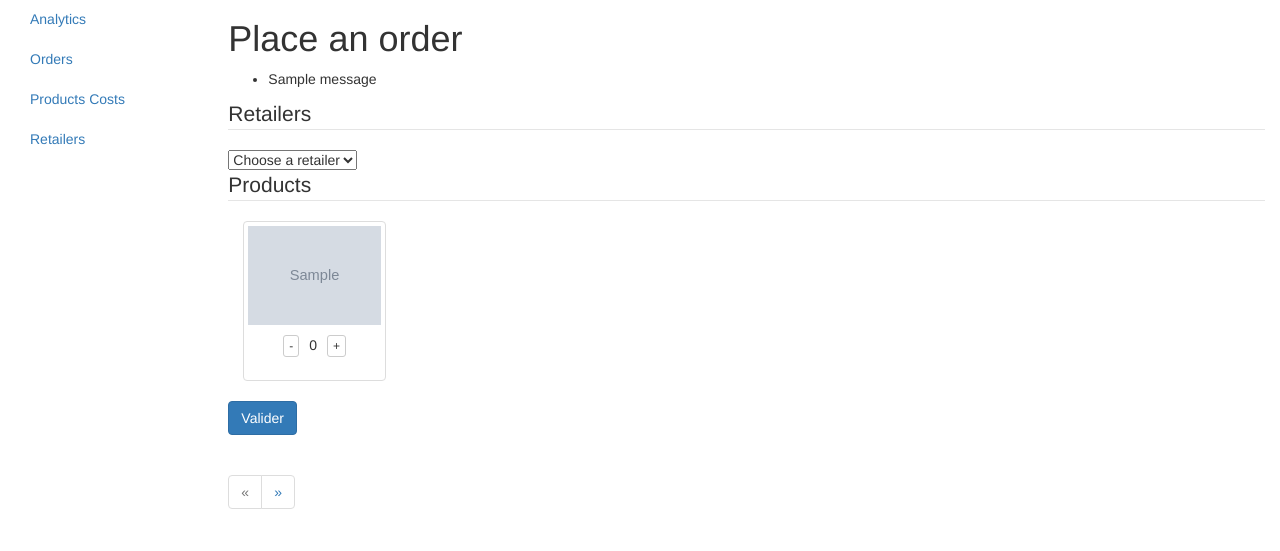
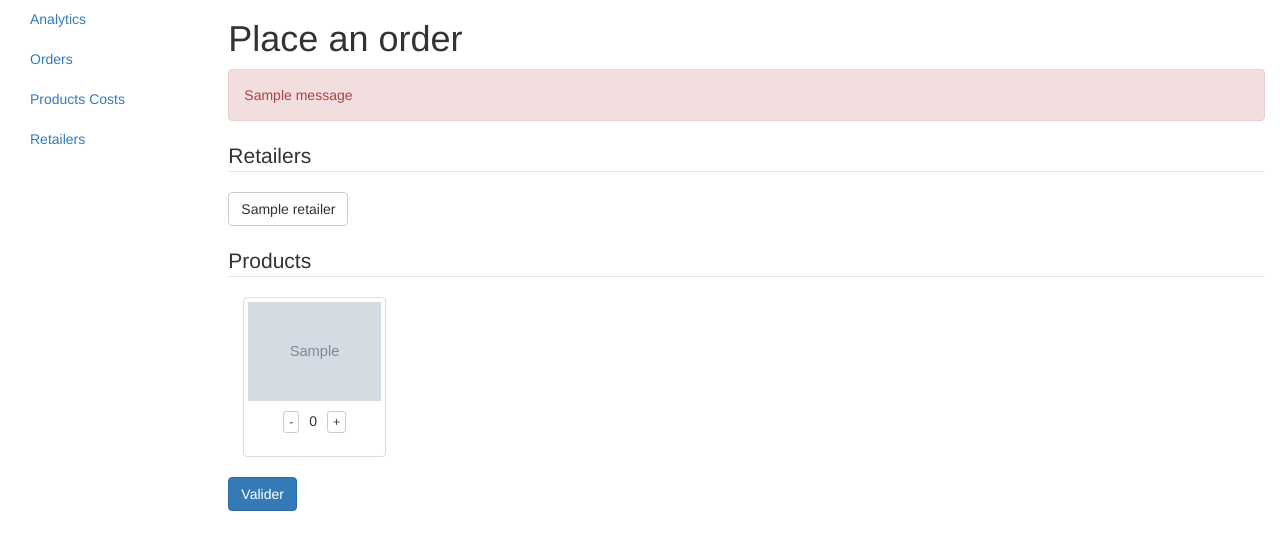
Before and after one commit to TammyAndBenjamin/tabapp, a Python web app: template templates/retailers/index.html in a window 1280 px wide. Shown: the part 51-602 px from the top of the page. Run offline with Jinja, Linux system fonts and the light colour scheme; the template is opened without the code that fills it: most values are stand-ins (such as "Sample title", 1, 10 or a date in 2020); grey boxes marked "Sample" are stand-in pictures; one stand-in notice (Sample message) is shown; some libraries are stand-ins or nearby versions.

Commit message:
UI improvements

```diff
--- a/retailers.py
+++ b/retailers.py
@@ -23,7 +23,7 @@ def index():
         'images',
     ]
     resource = 'products'
-    limit = 20
+    limit = 50
     params = '?page={{page}}&limit={{limit}}&fields={fields}&published_status=published'.format(**{
         'fields': ','.join(fields),
     })
--- a/templates/retailers/index.html
+++ b/templates/retailers/index.html
@@ -4,23 +4,22 @@
     <h1>Place an order</h1>
     {% with errors = get_flashed_messages(category_filter=["error"]) %}
         {% if errors %}
-            <ul class=flashes>
-                {% for message in errors %}
-                    <li class="error">{{ message }}</li>
-                {% endfor %}
-            </ul>
+            {% for message in errors %}
+                <div class="alert alert-danger" role="alert">{{ message }}</div>
+            {% endfor %}
         {% endif %}
     {% endwith %}
     <form name="quantity_form" method="POST" class="form-horizontal" role="form">
         <input type="hidden" name="csrf_token" value="{{ csrf_token() }}" />
         <fieldset>
             <legend>Retailers</legend>
-            <select name="retailer_id">
-                <option value="">Choose a retailer</option>
-                {% for retailer in retailers %}
-                    <option value="{{ retailer.id }}">{{ retailer.name }}</option>
-                {% endfor %}
-            </select>
+            <div id="retailer_choices" class="btn-group" data-toggle="buttons" style="margin-bottom: 20px;">
+            {% for retailer in retailers %}
+                <label class="btn btn-default">
+                    <input type="radio" name="retailer_id" value="{{ retailer.id }}" />{{ retailer.name }}
+                </label>
+            {% endfor %}
+            </div>
         </fieldset>
         <fieldset>
             <legend>Products</legend>
@@ -57,6 +56,7 @@
     <script>
         $(document).ready(function() {
             $('img').tooltip();
+            $('#retailer_choices').button();
             $('.quantity_changer').on('click', 'a', function(e) {
                 e.preventDefault();
                 var self = $(this),
```
